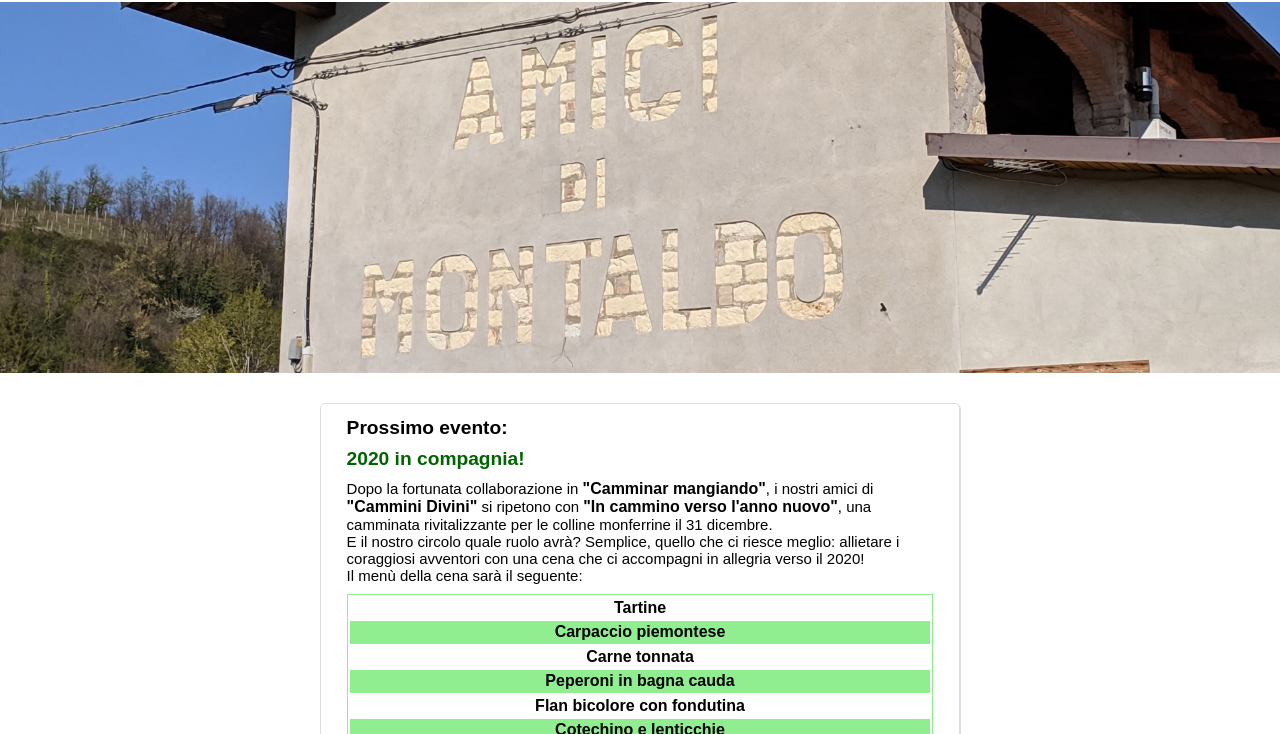
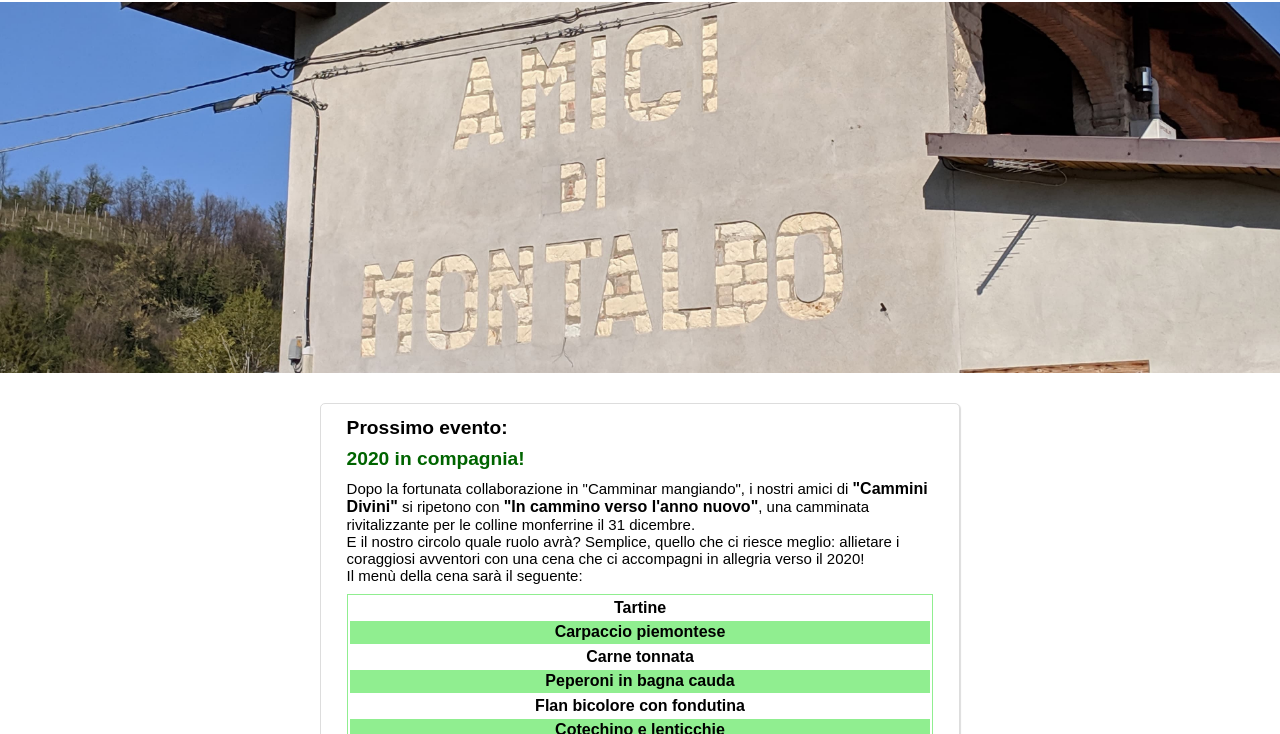
Before and after one commit to amicidimontaldo/amicidimontaldo.github.io, a plain HTML site: page index.html in a window 1280 px wide. Shown: the part 66-800 px from the top of the page. Drawn offline with Linux system fonts and the light colour scheme.

Commit message:
Update index.html

```diff
--- a/index.html
+++ b/index.html
@@ -25,7 +25,7 @@
 			<main>
 				<h2>2020 in compagnia!</h2>
 				<div class="event-description">
-					<p>Dopo la fortunata collaborazione in <b>"Camminar mangiando"</b>, i nostri amici di <b>"Cammini Divini"</b> si ripetono con <b>"In cammino verso l'anno nuovo"</b>,
+					<p>Dopo la fortunata collaborazione in "Camminar mangiando", i nostri amici di <b>"Cammini Divini"</b> si ripetono con <b>"In cammino verso l'anno nuovo"</b>,
 						una camminata rivitalizzante per le colline monferrine il 31 dicembre.<br />
 						E il nostro circolo quale ruolo avrà? Semplice, quello che ci riesce meglio: allietare i coraggiosi avventori con una cena che ci accompagni
 						in allegria verso il 2020!</p>
```
